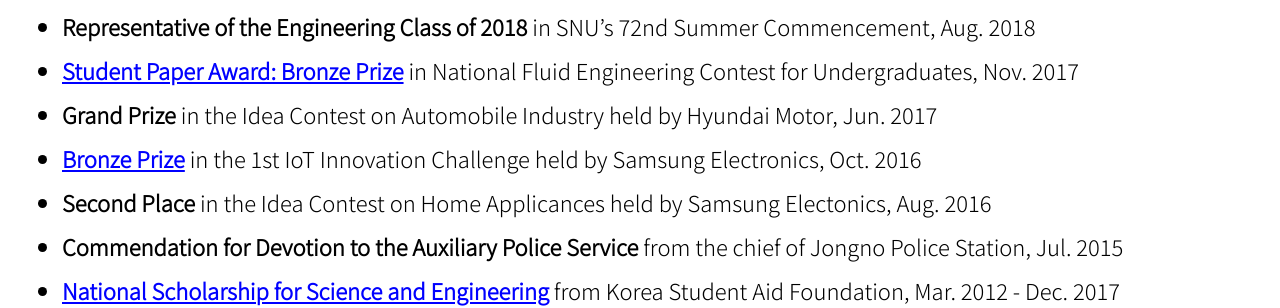
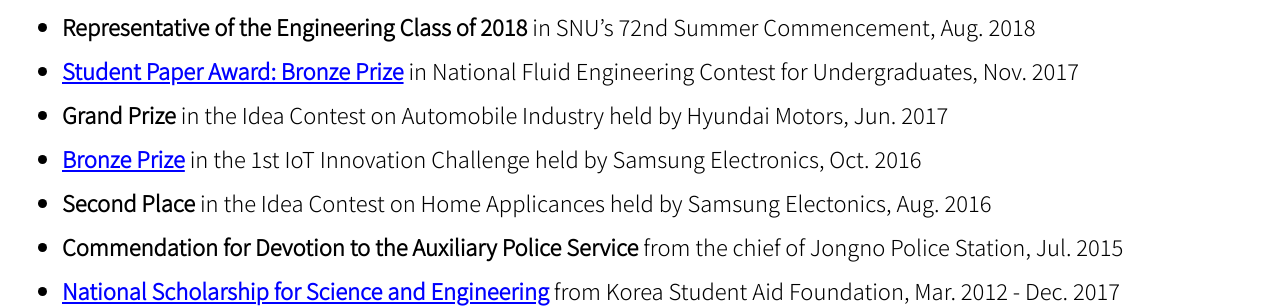
Before and after one commit to jun9303/jun9303.github.io, a Jekyll site: the page built from _pages/about.md, in a window 1280 px wide and 900 px high, scrolled down 2397 px. Shown: the part 254-562 px from the top of the window. Built offline with Jekyll 4.4.1, drawn with Linux system fonts in a browser that asks for light colours; cached includes are drawn as plain includes; nearby versions of some CDN libraries.

Commit message:
Signed-off-by: jun9303 <jun9303@gmail.com>

```diff
--- a/_pages/about.md
+++ b/_pages/about.md
@@ -78,7 +78,7 @@ feature_row:
 - **[Overseas Ph.D. Scholarship](http://www.taekwanggroup.co.kr/homepage/eng/iljuFoundationIntro.do)** from Ilju Academy and Culture Foundation, Aug. 2019 - Jul. 2023
 - **Representative of the Engineering Class of 2018** in SNU's 72nd Summer Commencement, Aug. 2018
 - **[Student Paper Award: Bronze Prize](http://www.dbpia.co.kr/journal/articleDetail?nodeId=NODE07287580&language=ko_KR#)** in National Fluid Engineering Contest for Undergraduates, Nov. 2017
-- **Grand Prize** in the Idea Contest on Automobile Industry held by Hyundai Motor, Jun. 2017
+- **Grand Prize** in the Idea Contest on Automobile Industry held by Hyundai Motors, Jun. 2017
 - **[Bronze Prize](http://www.iotchallenge.kr/prize-list.php?boardid=prize&mode=view&idx=21&sk=&sw=&offset=&category=2016)** in the 1st IoT Innovation Challenge held by Samsung Electronics, Oct. 2016
 - **Second Place** in the Idea Contest on Home Applicances held by Samsung Electonics, Aug. 2016
 - **Commendation for Devotion to the Auxiliary Police Service** from the chief of Jongno Police Station, Jul. 2015
```
